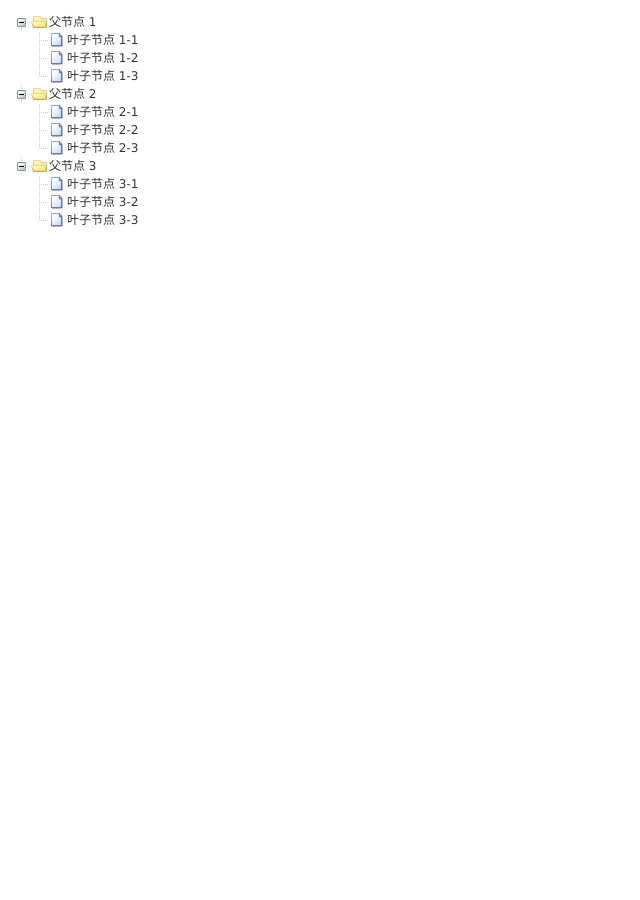
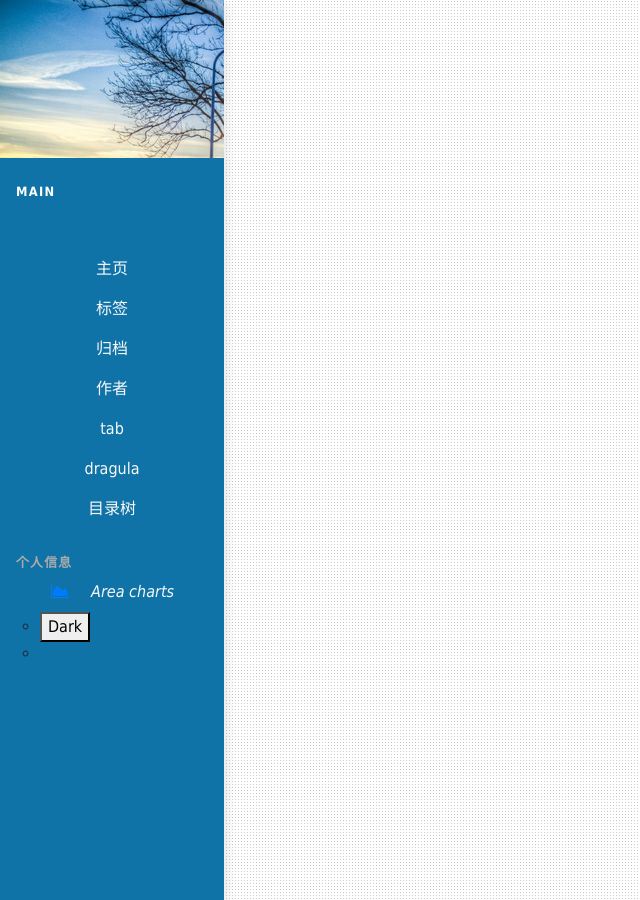
Before and after one commit to nengwuzhi/nengwuzhi.github.ioce, a Jekyll site: the page built from pages/zTree.html, in a window 1280 px wide. Shown: the whole page, without its empty margins (0-640 px from the left). Built offline with Jekyll 4.4.1, drawn with Linux system fonts in a browser that asks for light colours; nearby versions of some CDN libraries.

Commit message:
Update zTree.html

```diff
--- a/pages/zTree.html
+++ b/pages/zTree.html
@@ -1,88 +1,7 @@
 ---
-layout: null
+layout: index_alt
 title: ztree
 permalink: /zTree/
 icon: ztree
 type: page
 ---
-
-<head>
-<link rel="stylesheet" href="/css/zTreeStyle.css" type="text/css">
-	<script src="https://code.jquery.com/jquery-3.3.1.min.js" integrity="sha384-tsQFqpEReu7ZLhBV2VZlAu7zcOV+rXbYlF2cqB8txI/8aZajjp4Bqd+V6D5IgvKT" crossorigin="anonymous"></script>
-	<script type="text/javascript" src="/js/jquery.ztree.core.min.js"></script>
-	<script type="text/javascript" src="/js/jquery.ztree.exedit.js"></script>
-	<SCRIPT type="text/javascript">
-		<!--
-		var setting = {
-			edit: {
-				enable: true
-			},
-			data: {
-				simpleData: {
-					enable: true
-				}
-			},
-			callback: {
-				beforeDrag: beforeDrag
-			}
-		};
-
-		var zNodes =[
-			{ id:1, pId:0, name:"父节点 1", open:true},
-			{ id:11, pId:1, name:"叶子节点 1-1"},
-			{ id:12, pId:1, name:"叶子节点 1-2"},
-			{ id:13, pId:1, name:"叶子节点 1-3"},
-			{ id:2, pId:0, name:"父节点 2", open:true},
-			{ id:21, pId:2, name:"叶子节点 2-1"},
-			{ id:22, pId:2, name:"叶子节点 2-2"},
-			{ id:23, pId:2, name:"叶子节点 2-3"},
-			{ id:3, pId:0, name:"父节点 3", open:true},
-			{ id:31, pId:3, name:"叶子节点 3-1"},
-			{ id:32, pId:3, name:"叶子节点 3-2"},
-			{ id:33, pId:3, name:"叶子节点 3-3"}
-		];
-
-		function beforeDrag(treeId, treeNodes) {
-			return false;
-		}
-
-		function setEdit() {
-			var zTree = $.fn.zTree.getZTreeObj("treeDemo"),
-			remove = $("#remove").attr("checked"),
-			rename = $("#rename").attr("checked"),
-			removeTitle = $.trim($("#removeTitle").get(0).value),
-			renameTitle = $.trim($("#renameTitle").get(0).value);
-			zTree.setting.edit.showRemoveBtn = remove;
-			zTree.setting.edit.showRenameBtn = rename;
-			zTree.setting.edit.removeTitle = removeTitle;
-			zTree.setting.edit.renameTitle = renameTitle;
-			showCode(['setting.edit.showRemoveBtn = ' + remove, 'setting.edit.showRenameBtn = ' + rename,
-				'setting.edit.removeTitle = "' + removeTitle +'"', 'setting.edit.renameTitle = "' + renameTitle + '"']);
-		}
-		function showCode(str) {
-			var code = $("#code");
-			code.empty();
-			for (var i=0, l=str.length; i<l; i++) {
-				code.append("<li>"+str[i]+"</li>");
-			}
-		}
-
-		$(document).ready(function(){
-			$.fn.zTree.init($("#treeDemo"), setting, zNodes);
-			setEdit();
-			$("#remove").bind("change", setEdit);
-			$("#rename").bind("change", setEdit);
-			$("#removeTitle").bind("propertychange", setEdit)
-			.bind("input", setEdit);
-			$("#renameTitle").bind("propertychange", setEdit)
-			.bind("input", setEdit);
-		});
-                             //-->
-	</SCRIPT>
-</head>
-<div class="content_wrap">
-	<div class="zTreeDemoBackground left">
-		<ul id="treeDemo" class="ztree">
-		</ul>
-	</div>
-</div>
```
